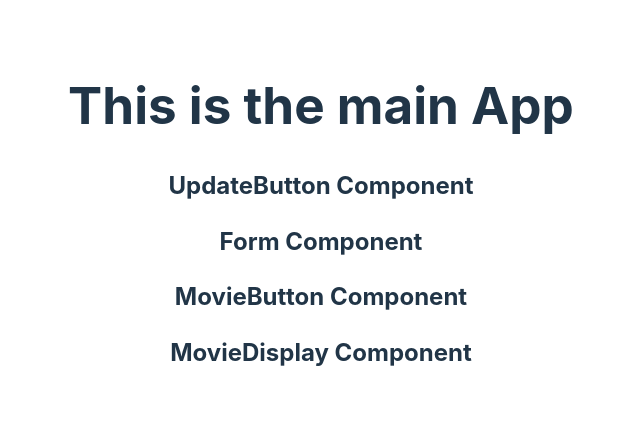
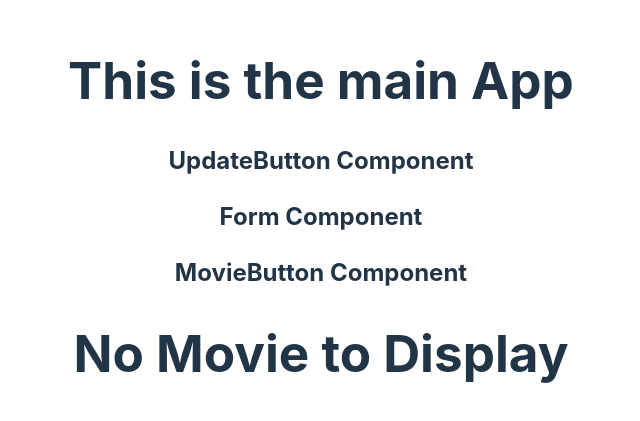
Before and after one commit to cmtakara/react-movies-example, a React (Vite) app: page / in a window 1280 px wide. Shown: the part 183-604 px from the top of the page, without its empty margins (319-959 px from the left). Built offline with nearby package versions, Linux system fonts and the light colour scheme; no server answers.

Commit message:
displaying movie

```diff
--- a/src/App.jsx
+++ b/src/App.jsx
@@ -54,7 +54,7 @@ function App() {
   <UpdateButton/>
   <Form />
   <MovieButton />
-  <MovieDisplay />
+  <MovieDisplay movie={movie}/>
     </>
   )
 }
--- a/src/components/MovieDisplay.jsx
+++ b/src/components/MovieDisplay.jsx
@@ -1,7 +1,39 @@
-function MovieDisplay () {
-    return (
-        <h2>MovieDisplay Component</h2>
-    )
+function MovieDisplay ( {movie} ) {
+    // we are using {movie} instead of props so that we can access it
+    // by just using movie, instead of props.movie
+
+    // in order to both have my code be cleaner and to
+    // ensure that we don't try to render with null values
+    // I am going to add two functions
+    // loaded() and loading()
+
+    const loaded = () => {
+        return (
+            <>
+            <h1>{movie.Title}</h1>
+            <h2>{movie.Genre}</h2>
+            <img src={movie.Poster} alt={movie.Title}/>
+            <h2>{movie.Year}</h2>
+            <h3>Ratings</h3>
+            {
+                movie.Ratings.map (rating => {
+                    return(
+                        <>
+                        <h4>{rating.Source}</h4>
+                        <h4>{rating.Value}</h4>
+                        </>
+                    )
+                })
+            }
+            </>
+        )
+    }
+
+    const loading = () => {
+        return <h1>No Movie to Display</h1>
+    }
+
+    return (movie ? loaded() : loading())
 }
 
 export default MovieDisplay;
```
